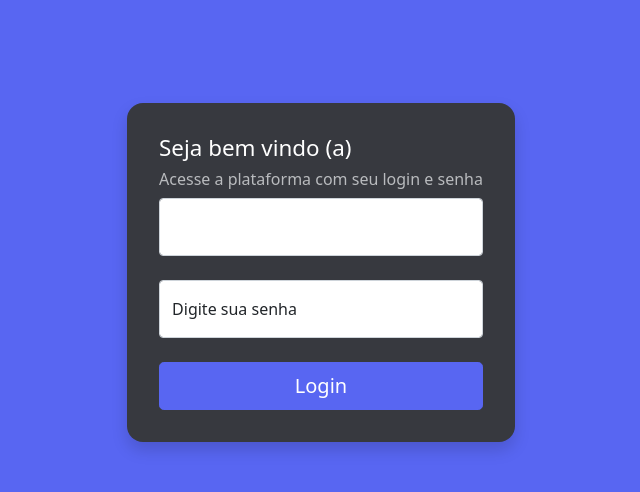
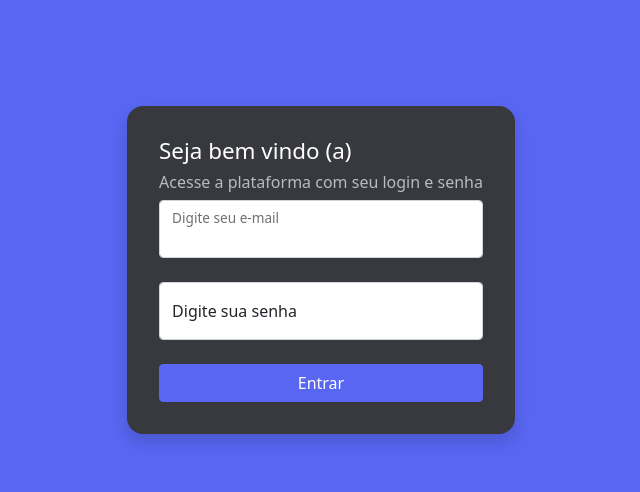
Before and after one commit to wguilherme/react-boilerplate, a React (Create React App) app: page / in a window 1280 px wide. Shown: the top 492 px of the page, without its empty margins (319-959 px from the left). Built offline with nearby package versions, Linux system fonts and the light colour scheme; no server answers.

Commit message:
[minor] small changes in login page

```diff
--- a/src/pages/login/index.tsx
+++ b/src/pages/login/index.tsx
@@ -49,6 +49,7 @@ function Login() {
 
           <Input
             name="email"
+            label="Digite seu e-mail"
             required={true}
           />
 
@@ -60,14 +61,7 @@ function Login() {
             placeholder="Digite sua senha"
           />
 
-          <div className="d-grid gap-2 mx-auto ">
-            <button
-              type="submit"
-              className="btn btn-primary btn-lg"
-            >
-              Login
-            </button>
-          </div>
+          <Button submit label="Entrar" />
         </Form>
       </div>
       <Toast show={showToast} onClose={toggleToast} />
```
